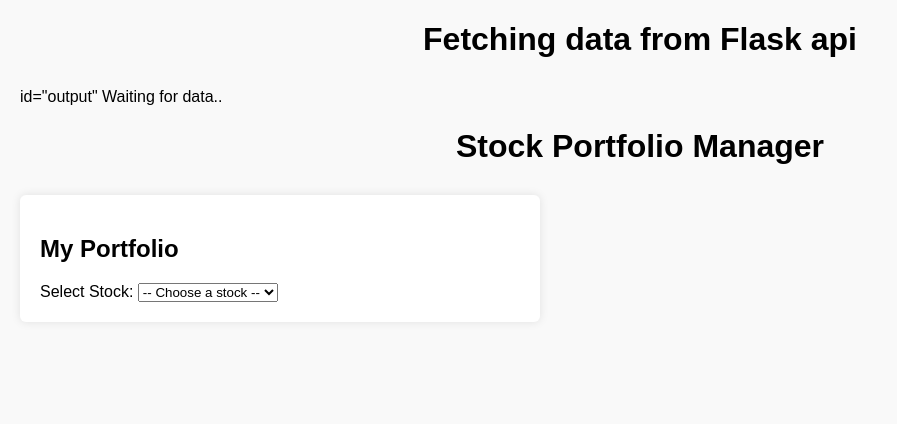
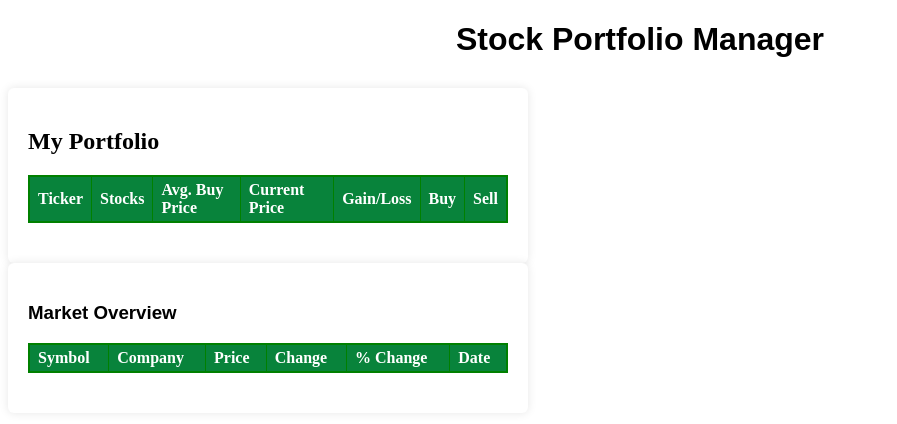
Before and after one commit to lackokaiser/PortfolioManager, a plain HTML site: page templates/script.html in a window 1280 px wide. Shown: the whole page, without its empty margins (0-897 px from the left). Drawn offline with nearby package versions, Linux system fonts and the light colour scheme.

Commit message:
Intergrate this html template

```diff
--- a/templates/script.html
+++ b/templates/script.html
@@ -1,5 +1,5 @@
 <!DOCTYPE html>
-<html>
+<!--<html>
     <head>
         <title>Flask API test</title>
     </head>
@@ -7,30 +7,39 @@
         <h1>Fetching data from Flask api</h1>
         <div> id="output" Waiting for data..</div>
 
-        <!--Link to js file-->
-        <script src="script.js"></script>
+
+        <!--<script src="script.js"></script>
     </body>
-</html>
+</html> -->
 
+<html>
 <head>
     <title>Stock Portfolio Manager</title>
     <meta name ="description" content="Stock portfolio manager"/>
     <meta name="keywords" content="HTML, JavaScript, Stocks, Investment, Portfolio, finance"/>
     <meta name="viewport" content="width=device-width, initial-scale=1.0"/>
     <meta charset="UTF-8"/>
+    <link href="https://cdn.jsdelivr.net/npm/bootstrap@5.3.0/dist/css/boostrap.min.css" rel="stylesheet"/>
+    <script src="https://cdn.jsdelivr.net/npm/chart.js"></script>
+
+</head>
+<head>
+<body>
+
+    <style>
+
+        h1{
+        font-family: Arial, sans-serif;
+        text-align: center;
+        margin-bottom: 30px;"
+        color:black;
+        }
 
 
-    <style>
-        body {
-        font-family: Arial, sans-serif;
-        margin: 20px;
-        background-color: #f9f9f9;
+        h3{
+            font-family: Arial, sans-serif;
         }
 
-        h1 {
-        text-align: center;
-        margin-bottom: 30px;
-        }
 
         .container {
         display: flex;
@@ -48,18 +57,21 @@
         }
 
         table {
+        border: 2px solid green;
         width: 100%;
         border-collapse: collapse;
+        margin-bottom: 20px;
         }
 
         th, td {
+        border: 1px solid green;
         text-align: left;
-        padding: 10px;
+        padding: 4px 8px;
         border-bottom: 1px solid ddd;
         }
 
         th {
-        background-color: #0074D9;
+        background-color:rgb(8, 131, 59);
         color: white;
         }
 
@@ -70,16 +82,12 @@
     <script> src="script.js" </script>
 </head>
 <body>
+
 <div>
     <h1>Stock Portfolio Manager</h1>
-
-        <section class="grid" id="portfolio-section">
-            <h2>My Portfolio</h2>
-            <label for="stock-selector">Select Stock:</label>
-            <select id="stock-select"/>
-            <option value="">-- Choose a stock --</option>
-
-            <table id="portfolio-table">
+    <section class="grid" id="portfolio-section">
+        <h2>My Portfolio</h2>
+    <table id="portfolio-table">
                 <thead>
                     <tr>
                         <th>Ticker</th>
@@ -95,11 +103,11 @@
                     <!--Portfolio rows will be inserted here dynamically-->
                 </tbody>
             </table>
-        </section>
+        </div>
 
         <section class="grid" id="market-section">
-            <h2>Market Data</h2>
-            <table id="market-table">
+            <h3>Market Overview</h3>
+            <table id="Marlet-table">
                 <thead>
                     <tr>
                         <th>Symbol</th>
@@ -114,8 +122,7 @@
                    <!--market data rows will be inserted here-->
                 </tbody>
             </table>
-        </section>
-
+        </div>
     </div>
 
     <script src="script.js"></script>
```
Also changed, not shown: script.js (+1 -36 lines).
